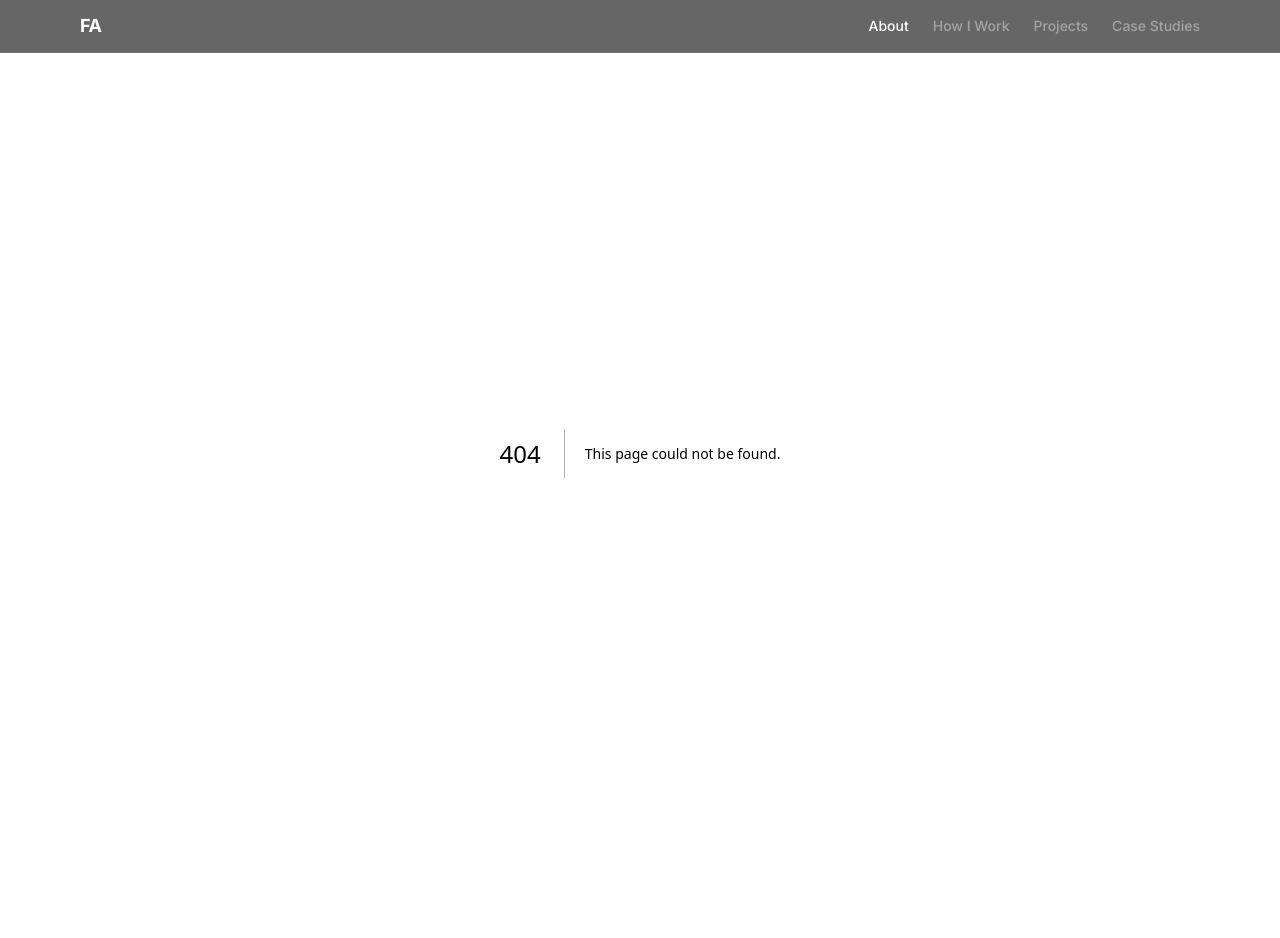
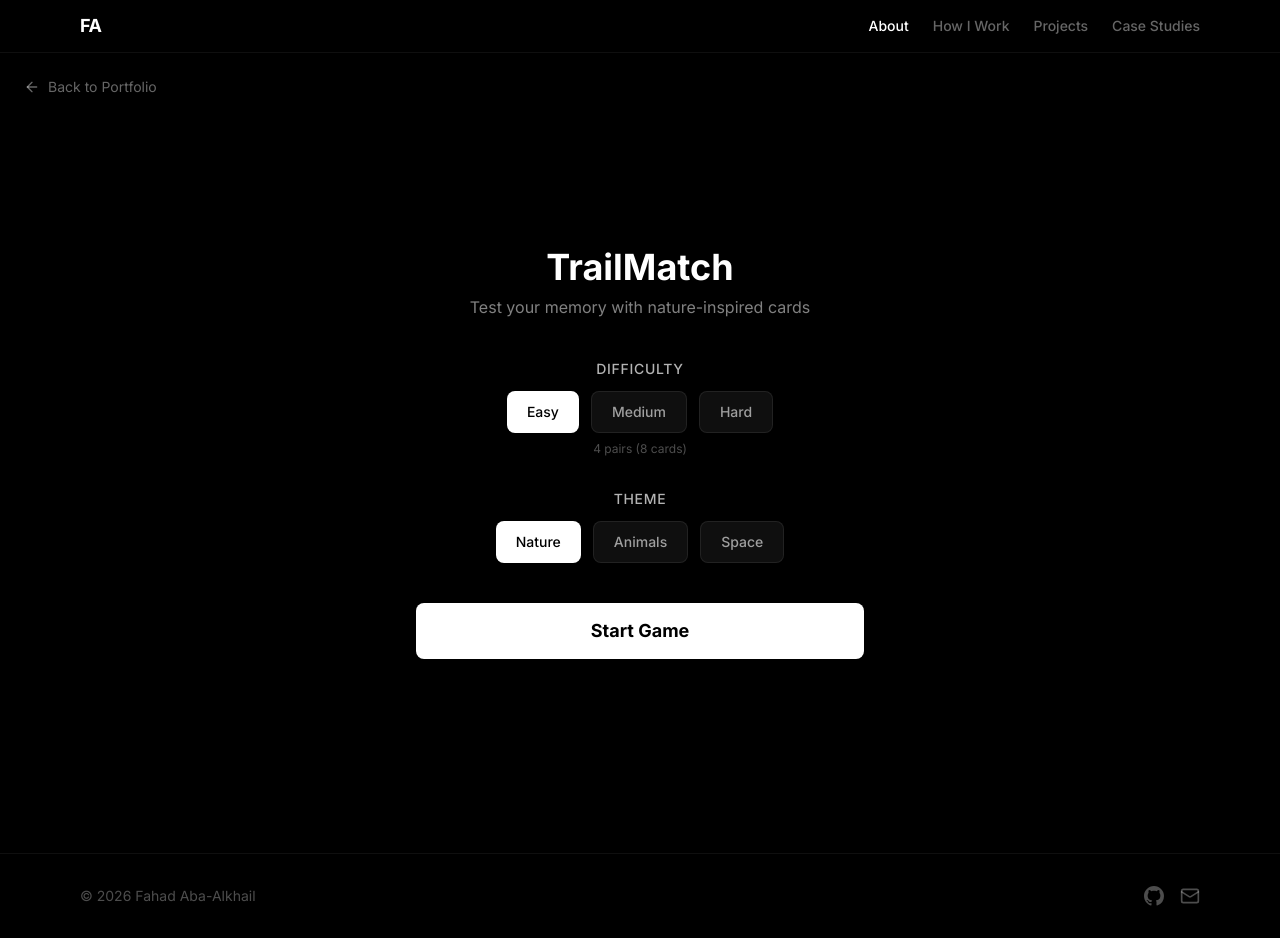
Before and after one commit to fkabaalkhail/portfolio, a Next.js app: page /case-studies/memory-game in a window 1280 px wide. Before the commit this address had no page. Built offline with nearby package versions, Linux system fonts and the light colour scheme.

Commit message:
start memory game setup page

```diff
--- /dev/null
+++ b/app/case-studies/memory-game/page.tsx
@@ -0,0 +1,95 @@
+"use client";
+
+import { useState } from "react";
+import MemoryGame from "./MemoryGame";
+import { ArrowLeft } from "lucide-react";
+import Link from "next/link";
+
+type Difficulty = "easy" | "medium" | "hard";
+type Theme = "nature" | "animals" | "space";
+
+export default function MemoryGamePage() {
+  const [gameStarted, setGameStarted] = useState(false);
+  const [difficulty, setDifficulty] = useState<Difficulty>("easy");
+  const [theme, setTheme] = useState<Theme>("nature");
+
+  if (gameStarted) {
+    return (
+      <MemoryGame
+        difficulty={difficulty}
+        theme={theme}
+        onBack={() => setGameStarted(false)}
+      />
+    );
+  }
+
+  return (
+    <main className="min-h-screen bg-black text-white flex flex-col items-center justify-center px-4 py-12">
+      <Link
+        href="/#case-studies"
+        className="absolute top-6 left-6 inline-flex items-center gap-2 text-sm text-white/40 hover:text-white transition-colors"
+      >
+        <ArrowLeft className="h-4 w-4" />
+        Back to Portfolio
+      </Link>
+
+      <div className="max-w-md w-full text-center">
+        <h1 className="text-4xl font-bold mb-2">TrailMatch</h1>
+        <p className="text-white/50 mb-10">Test your memory with nature-inspired cards</p>
+
+        {/* Difficulty */}
+        <div className="mb-8">
+          <h2 className="text-sm font-medium text-white/70 mb-3 uppercase tracking-wider">Difficulty</h2>
+          <div className="flex gap-3 justify-center">
+            {(["easy", "medium", "hard"] as Difficulty[]).map((d) => (
+              <button
+                key={d}
+                onClick={() => setDifficulty(d)}
+                className={`px-5 py-2.5 rounded-lg text-sm font-medium transition-all capitalize ${
+                  difficulty === d
+                    ? "bg-white text-black"
+                    : "bg-white/[0.06] text-white/60 hover:bg-white/[0.1] border border-white/[0.08]"
+                }`}
+              >
+                {d}
+              </button>
+            ))}
+          </div>
+          <p className="text-white/30 text-xs mt-2">
+            {difficulty === "easy" && "4 pairs (8 cards)"}
+            {difficulty === "medium" && "6 pairs (12 cards)"}
+            {difficulty === "hard" && "8 pairs (16 cards)"}
+          </p>
+        </div>
+
+        {/* Theme */}
+        <div className="mb-10">
+          <h2 className="text-sm font-medium text-white/70 mb-3 uppercase tracking-wider">Theme</h2>
+          <div className="flex gap-3 justify-center">
+            {(["nature", "animals", "space"] as Theme[]).map((t) => (
+              <button
+                key={t}
+                onClick={() => setTheme(t)}
+                className={`px-5 py-2.5 rounded-lg text-sm font-medium transition-all capitalize ${
+                  theme === t
+                    ? "bg-white text-black"
+                    : "bg-white/[0.06] text-white/60 hover:bg-white/[0.1] border border-white/[0.08]"
+                }`}
+              >
+                {t}
+              </button>
+            ))}
+          </div>
+        </div>
+
+        {/* Start */}
+        <button
+          onClick={() => setGameStarted(true)}
+          className="w-full py-3.5 rounded-lg bg-white text-black font-bold text-lg hover:bg-white/90 transition-colors"
+        >
+          Start Game
+        </button>
+      </div>
+    </main>
+  );
+}
```
